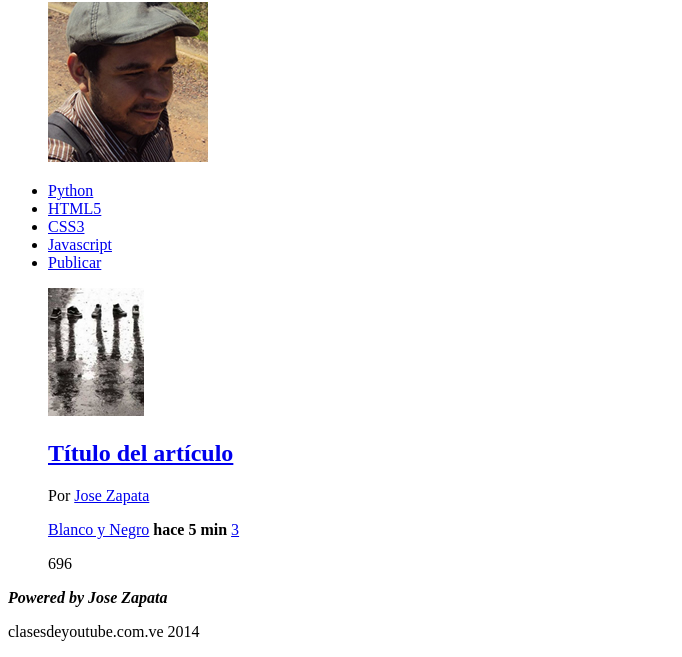
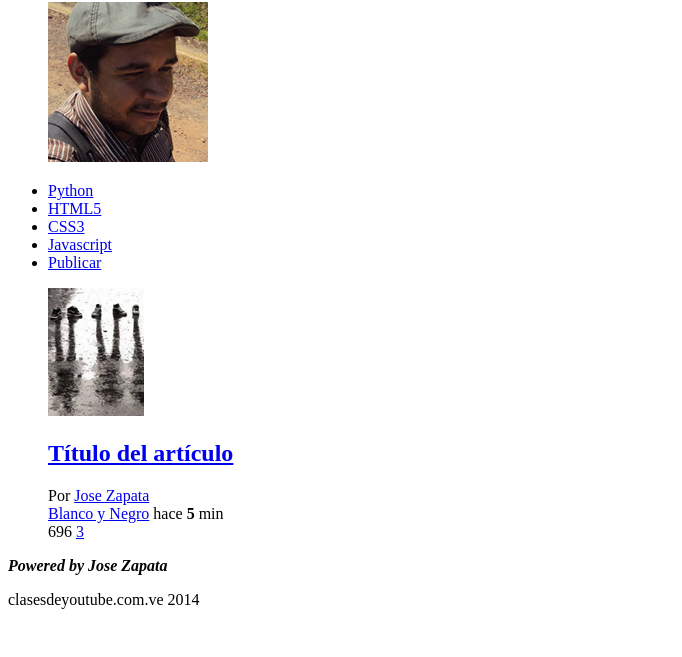
Before and after one commit to jose1zapata/diseno-web, a plain HTML site: page mi primera pagina/index.html in a window 1280 px wide. Shown: the part 258-915 px from the top of the page, without its empty margins (0-682 px from the left). After the commit the page ends 883 px from the top, so only its background shows below. Drawn offline with Linux system fonts and the light colour scheme.

Commit message:
nuevos cambios :dancer:

```diff
--- a/mi primera pagina/index.html
+++ b/mi primera pagina/index.html
@@ -37,21 +37,27 @@
 					<a href="#">Título del artículo</a>
 				</h2>
 
-				<p>Por <a href="#">Jose Zapata</a></p>
+				<div>
+					Por <a href="#">Jose Zapata</a>
+				</div>
 
-				<p class="datos_item">
+				<div class="datos_item">
 					<a href="#" class="tag_item">Blanco y Negro</a>
 
-					<span class="fecha_item"><strong>hace 5 min</strong></span>
+					<span class="fecha_item">hace <strong>5</strong> min</span>
 
-					<a href="#" class="comentario_item">3</a>
-					<a href="#" class="guardar_item"></a>
-				</p>
-				<p class="votacion">
+
+				</div>
+
+				<div class="votacion">
+
 					<a href="#" class="up"></a>
 					696
 					<a href="#" class="down"></a>
-				</p>
+					<a href="#" class="comentario_item">3</a>
+					<a href="#" class="guardar_item"></a>
+				</div>
+
 			</figure>
 		</article>
 	</section>
```
